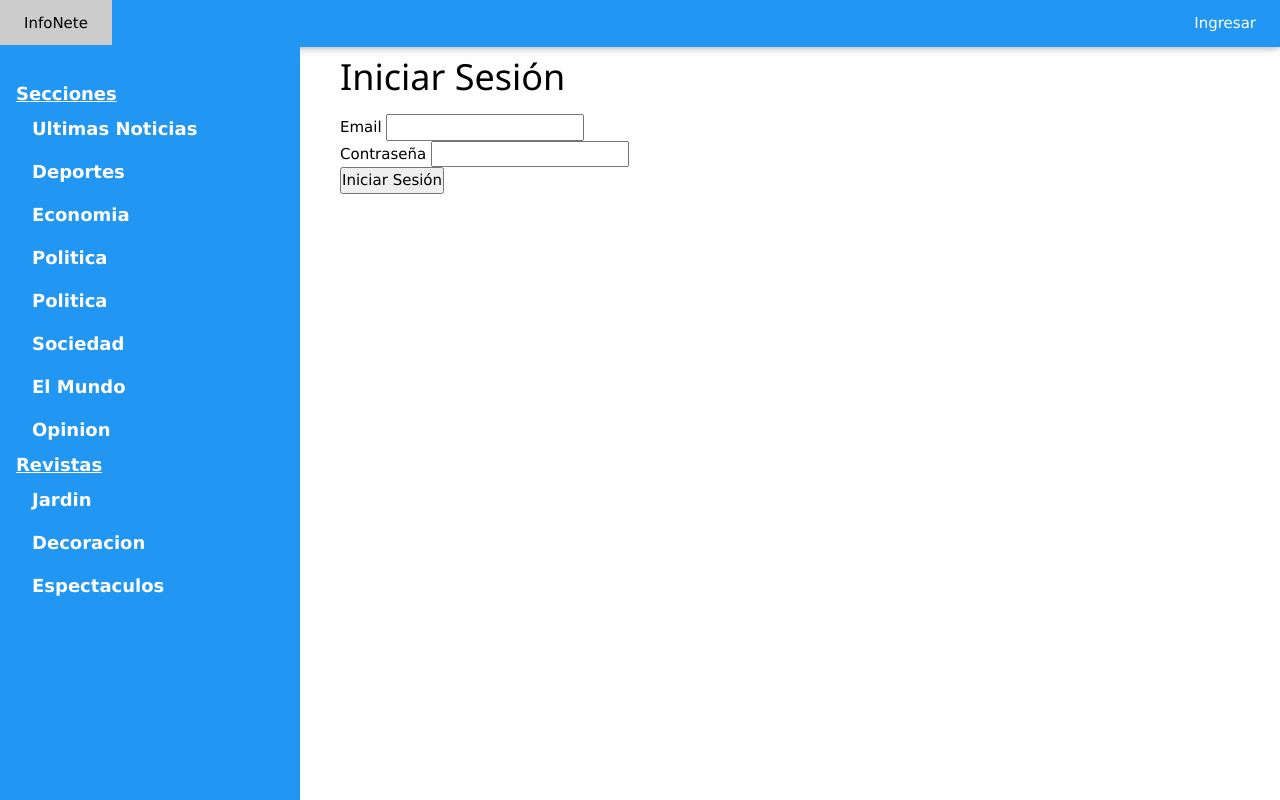
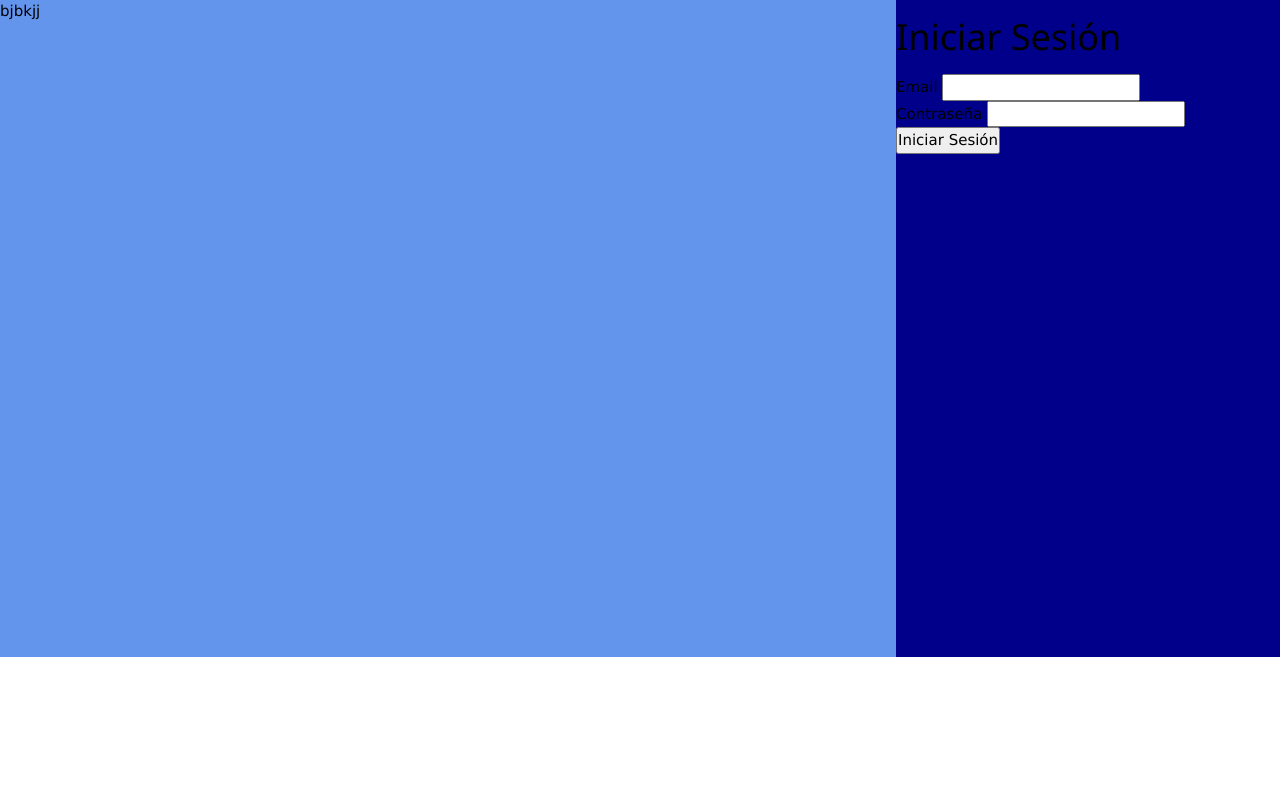
Before and after one commit to herreraluis93/TrabajoPracticoWeb2, a PHP site: page /TrabajoPracticoWeb2/usuario/login in a window 1280 px wide. Run offline with PHP 8.4, Linux system fonts and the light colour scheme.

Commit message:
Cambios en el login

```diff
--- a/view/css/estilos.css
+++ b/view/css/estilos.css
@@ -12,15 +12,27 @@
 }
 
 .revistas{
+    margin-left:340px;
+    margin-right:40px;
+    margin-top: 200px;
     background-color: red;
     width: 300px;
     height: 400px;
 }
 
 .diario{
+    margin-left:340px;
+    margin-right:40px;
+    margin-top: 200px;
     background-color: red;
     width: 300px;
     height: 400px;
+}
+
+.contenedorRevistas{
+    margin-left:340px;
+    margin-right:40px;
+    margin-top: 200px;
 }
 .w3-bar .w3-bar-item{
     float: right;
@@ -32,3 +44,17 @@
     justify-content: space-around;
     align-items: center;
 }
+
+.contenedorImagenIngresar{
+    width: 70%;
+    height: 657px;
+    background-color: cornflowerblue;
+    float: left;
+}
+
+.contenedorFormulario{
+    float: right;
+    width: 30%;
+    height: 657px;
+    background-color: darkblue;
+}
--- a/view/loginView.php
+++ b/view/loginView.php
@@ -1,4 +1,4 @@
-<h1>Iniciar Sesión</h1>
+
 
 
     <?php if(isset($_SESSION['errorLogin'])): ?>
@@ -7,6 +7,12 @@
     <?php Utils::borrarSesion('errorLogin') ?>
 
 
+<div class="contenedorImagenIngresar">
+    bjbkjj
+</div>
+
+<div class="contenedorFormulario">
+<h1>Iniciar Sesión</h1>
     <form action="<?=base_url?>usuario/validarLogin" method="POST">
         <label for="email">Email</label>
         <input type="text" name="email" required/><br/>
@@ -16,3 +22,4 @@
 
         <input type="submit" value="Iniciar Sesión"/>
     </form>
+</div>
--- a/view/partial/header.php
+++ b/view/partial/header.php
@@ -39,8 +39,8 @@
             <a class="w3-bar-item w3-button w3-padding-large w3-hide-small">Bienvenido, <?php echo $_SESSION['usuario']->nombre ?></a>
         </div>
     </div>
+<?php elseif(isset($_GET['page']) && $_GET['page'] == 'usuario' && ($_GET['action'] == 'login' || $_GET['action'] == 'registrar')): ?>
 <?php else: ?>
-
     <div class="w3-top">
         <div class="w3-bar w3-blue w3-card" style="z-index:5;">
             <a class="w3-bar-item w3-button w3-padding-large w3-hide-medium w3-hide-large w3-right" href="javascript:void(0)" onclick="myFunction()" title="Toggle Navigation Menu"><i class="fa fa-bars"></i></a>
@@ -69,4 +69,4 @@
 
 <?php endif; ?>
 
-<div class="w3-main" style="margin-left:340px;margin-right:40px;margin-top:50px">
+<!-- <div class="w3-main" style="margin-left:340px;margin-right:40px;"> -->
--- a/view/revistasView.php
+++ b/view/revistasView.php
@@ -1 +1,3 @@
-Revistas
+<div class="contenedorRevistas">
+    REVISTAS
+</div>
```
Lines whose indentation alone changed are shown as unchanged.
